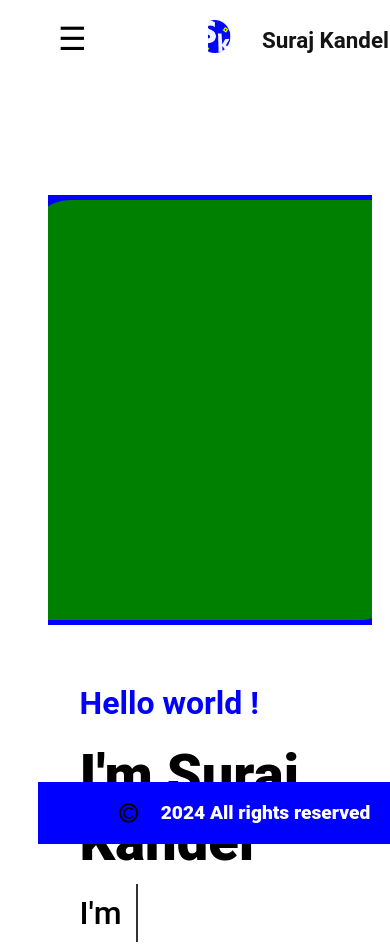
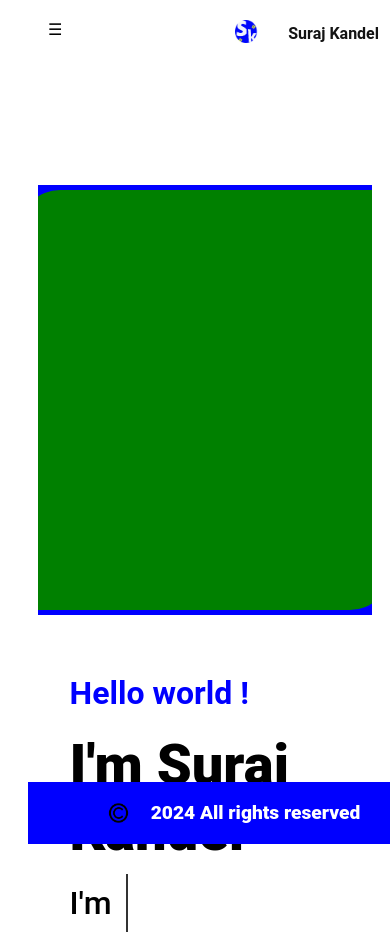
Before and after one commit to Surajkandel/myportpolifo, a website: page index.html in a window 390 px wide. Shown: the top 945 px of the page. Drawn offline with Linux system fonts and the light colour scheme.

Commit message:
Update style.css

```diff
--- a/public/css/style.css
+++ b/public/css/style.css
@@ -714,3 +714,49 @@ button.submit-btn:hover {
         display: none;
     }
 }
+@media (max-width: 520px){
+    .container{
+        /* border:2px solid red; */
+        margin:0px;
+        padding:0px;
+    }
+    .hamburger{
+        font-size: 1rem;
+    }
+    .cross{
+        font-size: 1.5rem;
+    }
+    .logoforresponsive {
+        margin-top: auto;
+
+        width: 23px;
+        height: 23px;
+
+    }
+    .brand-nameforresponsive {
+        font-size: 1rem;
+        margin-top: auto;
+
+        color: rgb(20, 20, 20);
+    }
+    .icons img{
+        height: 30px;
+        width:30px;
+    }
+
+
+}
+
+@media (max-width:400px){
+
+    .navbar{
+        border:2px solid red;
+
+        width:36px;
+    }
+    .icons img{
+        height: 20px;
+        width:20px;
+    }
+
+}
```
